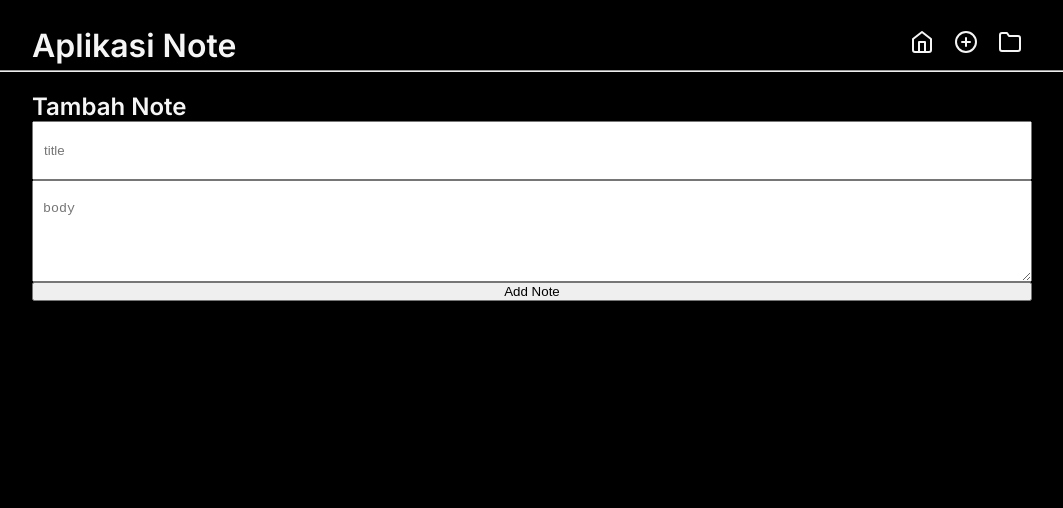
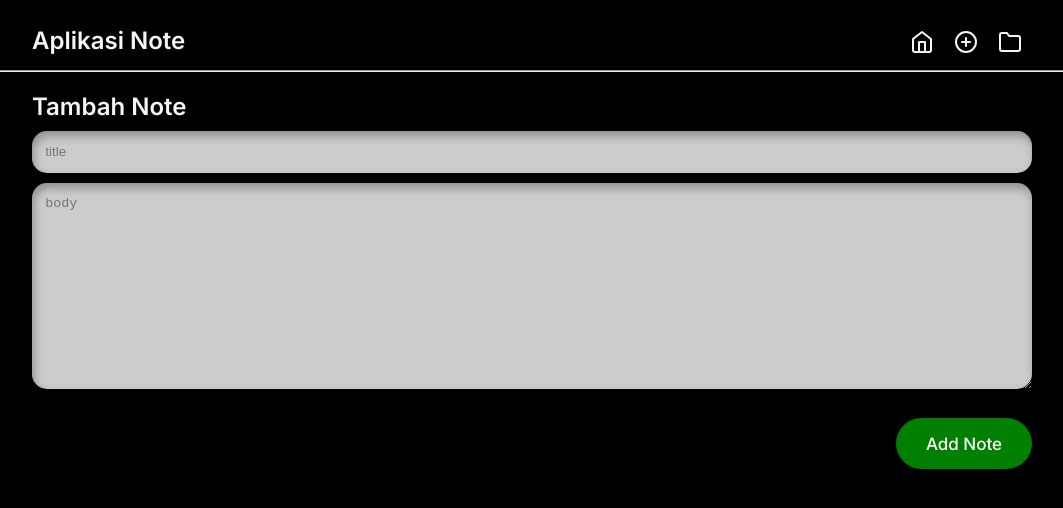
Before and after one commit to khairulhabibie/SPA-react, a React (Create React App) app: page /note/new in a window 1280 px wide. Shown: the top 508 px of the page, without its empty margins (108-1171 px from the left). Built offline with nearby package versions, Linux system fonts and the light colour scheme.

Commit message:
berhasil melakukan delete paga detail page

```diff
--- a/src/App.jsx
+++ b/src/App.jsx
@@ -4,23 +4,23 @@ import Navigation from './components/Navigation';
 import HomePage from './pages/HomePage';
 import AddPage from './pages/AddPage';
 import ArchivePage from './pages/ArchivePage';
-import DetailPage from './pages/DetailPage';
+import DetailPageWrapper from './pages/DetailPage';
 
 
 function App() {
   return (
     <div className="app-container">
       <header>
-        <h1>Aplikasi Note</h1>
+        <h2>Aplikasi Note</h2>
         <Navigation />
       </header>
       <hr />
       <main>
         <Routes>
-          <Route path="/" element={<HomePage />} />
+          <Route path="/" exact element={<HomePage />} />
           <Route path="/note/new" element={<AddPage />} />
           <Route path="/archives" element={<ArchivePage />} />
-          <Route path="/note/:id" element={<DetailPage />} />
+          <Route path="/note/:id" element={<DetailPageWrapper />} />
         </Routes>
 
       </main>
--- a/src/components/ArchiveButton.jsx
+++ b/src/components/ArchiveButton.jsx
@@ -1,13 +1,13 @@
 import React from 'react'
 
-const ArchiveButton = ({ id, onToggleArchive }) => {
+const ArchiveButton = ({ archived, id, onToggleArchive }) => {
     return (
         <>
             {
-                onToggleArchive ? <button className='btn-archive' onClick={() => onToggleArchive(id)}>
+                archived ? <button className='btn-active' onClick={() => onToggleArchive(id)}>
+                    Active
+                </button> : <button className='btn-archive' onClick={() => onToggleArchive(id)}>
                     Archive
-                </button> : <button className='btn-active' onClick={() => onToggleArchive(id)}>
-                    Active
                 </button>
             }
         </>
--- a/src/components/NoteDetail.jsx
+++ b/src/components/NoteDetail.jsx
@@ -1,12 +1,20 @@
 import React from 'react'
+import DeleteButton from './DeleteButton'
 
-const NoteDetail = ({ title, body, createdAt }) => {
+const NoteDetail = ({ id, title, body, createdAt, onDelete }) => {
     return (
-        <section className='note-detail'>
-            <h2>{title}</h2>
-            <p className='date'>{createdAt}</p>
-            <p>{body}</p>
-        </section>
+        <>
+            <section className='note-detail'>
+                <h1>{title}</h1>
+                <p className='date'>{createdAt}</p>
+                <p>{body}</p>
+            </section>
+
+            <div className='pop-button'>
+                <DeleteButton id={id} onDelete={onDelete} />
+
+            </div>
+        </>
     )
 }
 
--- a/src/components/NoteInput.jsx
+++ b/src/components/NoteInput.jsx
@@ -37,9 +37,9 @@ export default class NoteInput extends Component {
 
   render() {
     return (
-      <form onSubmit={this.onSubmitEventHandler}>
-        <input type="text" placeholder='title' value={this.state.title} onChange={this.onTitleChangeHandler} />
-        <textarea placeholder='body' value={this.state.body} onChange={this.onBodyChangeHandler} cols={5} rows={4} />
+      <form onSubmit={this.onSubmitEventHandler} >
+        <input type="text" placeholder='title' value={this.state.title} onChange={this.onTitleChangeHandler} autoComplete='off' className='input' />
+        <textarea placeholder='body' value={this.state.body} onChange={this.onBodyChangeHandler} rows={12} className='input' />
         <button type='submit'>Add Note</button>
       </form>
     )
--- a/src/components/NoteItem.jsx
+++ b/src/components/NoteItem.jsx
@@ -2,21 +2,21 @@ import React from 'react'
 import { Link } from 'react-router-dom'
 import PropTypes from 'prop-types'
 import DeleteButton from './DeleteButton'
-import ArhiveButton from './ArchiveButton'
+import ArchiveButton from './ArchiveButton'
 
-const NoteItem = ({ title, body, createdAt, id, onDelete, onToggleArchive }) => {
+const NoteItem = ({ title, body, createdAt, id, archived, onDelete, onToggleArchive }) => {
   return (
     <div className='note-item'>
       <div className='note-item-title'>
         <h4>
-          <Link to={`./note/${id}`}>{title}</Link>
+          <Link to={`/note/${id}`}>{title}</Link>
         </h4>
         <p className='note-item-date'>{createdAt}</p>
       </div>
       <div className='note-item-body'><p>{body}</p></div>
       <div className='note-item-button'>
         <DeleteButton id={id} onDelete={onDelete} />
-        <ArhiveButton id={id} onToggleArchive={onToggleArchive} />
+        <ArchiveButton id={id} archived={archived} onToggleArchive={onToggleArchive} />
       </div>
     </div>
   )
--- a/src/pages/ArchivePage.jsx
+++ b/src/pages/ArchivePage.jsx
@@ -17,7 +17,6 @@ export default class ArchivePage extends Component {
       return {
         notes: getArchivedNotes()
       }
-
     })
   }
 
@@ -34,7 +33,7 @@ export default class ArchivePage extends Component {
   render() {
     return (
       <section>
-        <NoteList notes={this.state.notes} onDelete={this.onDeletNoteeHandler} onToggleArchive={this.onToggleArchiveNoteHandler} />
+        <NoteList notes={this.state.notes} onDelete={this.onDeleteNoteHandler} onToggleArchive={this.onToggleArchiveNoteHandler} />
       </section>
     )
   }
--- a/src/pages/DetailPage.jsx
+++ b/src/pages/DetailPage.jsx
@@ -1,20 +1,41 @@
-import React from 'react'
-import { useParams } from 'react-router-dom'
-import { getNote } from '../utils/local-data'
+import React, { Component } from 'react'
+import { useNavigate, useParams } from 'react-router-dom'
+import { deleteNote, getNote } from '../utils/local-data'
 import NoteDetail from '../components/NoteDetail';
 
-const DetailPage = () => {
+const DetailPageWapper = () => {
     const { id } = useParams();
-    const note = getNote(id)
+    const navigate = useNavigate();
 
-    return (
-        <>
-            {note == null ?
-                <p>Note detail is note Found</p> :
-                <NoteDetail {...note} />
-            }
-        </>
-    )
+    function onDeleteNoteHandler(id) {
+        deleteNote(id);
+        navigate('/')
+    }
+
+    return <DetailPage id={id} onDelete={onDeleteNoteHandler} />
 }
 
-export default DetailPage
+
+class DetailPage extends Component {
+    constructor(props) {
+        super(props)
+
+        this.state = {
+            note: getNote(this.props.id)
+        }
+    }
+
+
+
+    render() {
+        if (this.state.note == null) {
+            return <p>Note detail is note Found</p>
+        }
+        return (
+            <NoteDetail {...this.state.note} onDelete={this.props.onDelete} />
+        )
+    }
+}
+
+
+export default DetailPageWapper
--- a/src/styles/style.css
+++ b/src/styles/style.css
@@ -23,6 +23,18 @@ header {
 hr {
   max-width: 90%;
   margin: 0 auto;
+}
+
+h1 {
+  font-size: 2.5em;
+}
+
+p.date {
+  margin: 5px 0 35px;
+}
+
+h2 {
+  margin-bottom: 10px;
 }
 
 .Navigation ul li {
@@ -52,7 +64,6 @@ section {
   flex-wrap: wrap;
   gap: 15px;
   text-overflow: ellipsis;
-
 }
 
 .note-item {
@@ -83,6 +94,9 @@ section {
   left: 0;
   height: 20px;
   width: 50%;
+
+  background-color: red;
+  color: white;
 }
 
 .btn-archive,
@@ -94,12 +108,105 @@ section {
   width: 50%;
 }
 
+.btn-archive {
+  background-color: darkgreen;
+  color: white;
+}
+
+.btn-active {
+  background-color: darkblue;
+  color: white;
+}
+
 form {
   display: flex;
   flex-direction: column;
+  position: relative;
 }
 
-input,
 textarea {
   padding: 20px 10px;
 }
+
+.pop-button {
+  position: fixed;
+  bottom: 20px;
+  right: 70px;
+}
+
+
+/* more css button */
+button {
+  height: 3em;
+  width: 8em;
+  border: none;
+  border-radius: 10em;
+  background: #016DD9;
+  font-size: 17px;
+  color: #ffffff;
+  font-family: inherit;
+  font-weight: 500;
+}
+
+button:hover {
+  cursor: pointer;
+  animation: shake3856 0.3s linear infinite both;
+}
+
+@keyframes shake3856 {
+  0% {
+    -webkit-transform: translate(0);
+    transform: translate(0);
+  }
+
+  20% {
+    -webkit-transform: translate(-2px, 2px);
+    transform: translate(-2px, 2px);
+  }
+
+  40% {
+    -webkit-transform: translate(-2px, -2px);
+    transform: translate(-2px, -2px);
+  }
+
+  60% {
+    -webkit-transform: translate(2px, 2px);
+    transform: translate(2px, 2px);
+  }
+
+  80% {
+    -webkit-transform: translate(2px, -2px);
+    transform: translate(2px, -2px);
+  }
+
+  100% {
+    -webkit-transform: translate(0);
+    transform: translate(0);
+  }
+}
+
+/* more css input */
+.input {
+  margin-bottom: 10px;
+  border: none;
+  outline: none;
+  border-radius: 15px;
+  padding: 1em;
+  background-color: #ccc;
+  box-shadow: inset 2px 5px 10px rgba(0, 0, 0, 0.3);
+  transition: 300ms ease-in-out;
+}
+
+.input:focus {
+  background-color: white;
+  transform: scale(1.05);
+  box-shadow: 13px 13px 100px #969696,
+    -13px -13px 100px #ffffff;
+}
+
+button[type='submit'] {
+  background-color: green;
+  position: absolute;
+  right: 0;
+  bottom: -70px;
+}
```
